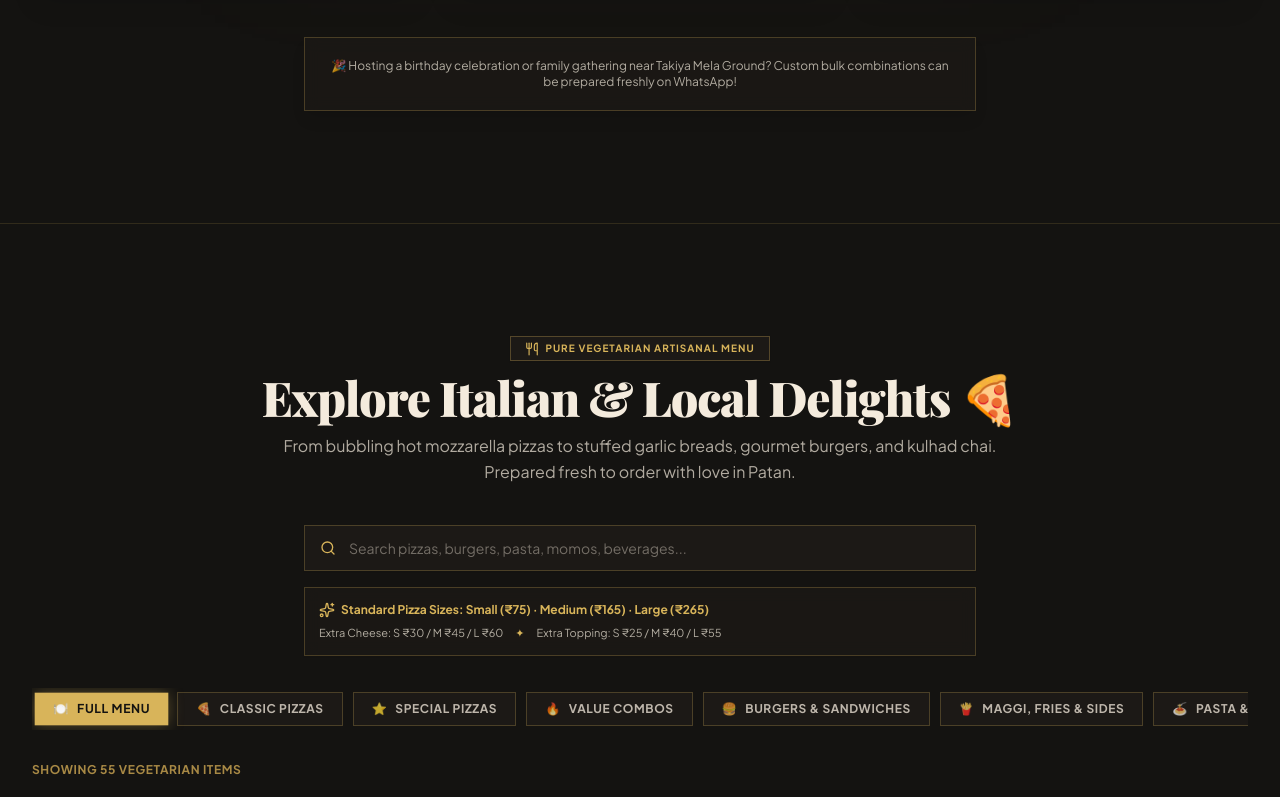
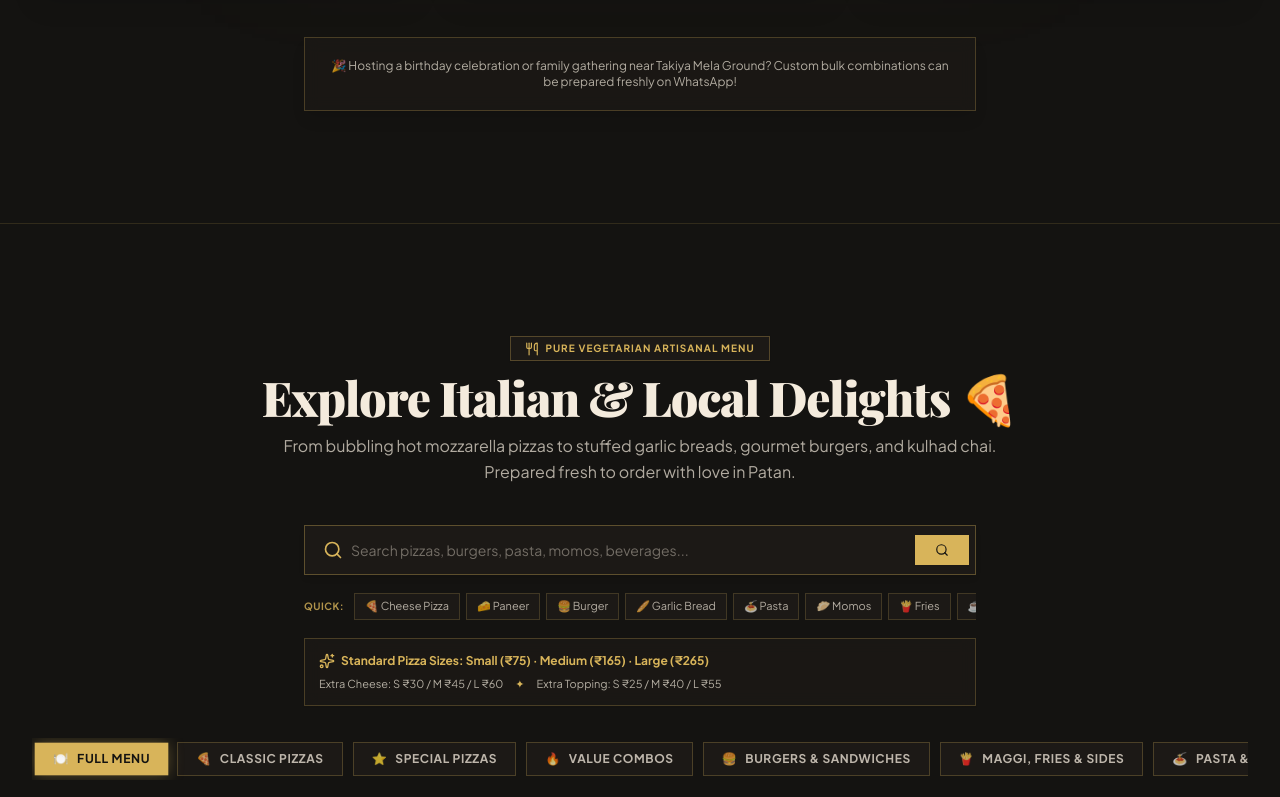
Before and after one commit to g80643067-art/Pizza-takiya-profile-here, a React (Vite) app: page / in a window 1280 px wide. Shown: the part 2000-2797 px from the top of the page. Built offline with nearby package versions, Linux system fonts and the light colour scheme; a web font is replaced by a local one.

Commit message:
feat: add quick search functionality to navbar
Integrate a search button in the navigation bar that scrolls to the menu and automatically focuses the search input for a better user experience. Updated filter logic to prioritize search queries over category selections.

```diff
--- a/src/components/MenuSection.tsx
+++ b/src/components/MenuSection.tsx
@@ -24,19 +24,59 @@ interface MenuSectionProps {
 export const MenuSection: React.FC<MenuSectionProps> = ({ onAddToCart, onOrderNow }) => {
   const [activeCategory, setActiveCategory] = useState<CategoryId>('all');
   const [searchQuery, setSearchQuery] = useState('');
+  const searchInputRef = React.useRef<HTMLInputElement>(null);
+
+  const query = searchQuery.trim().toLowerCase();
 
   const filteredItems = useMemo(() => {
     return MENU_ITEMS.filter((item) => {
-      const matchesCategory = activeCategory === 'all' || item.category === activeCategory;
-      const query = searchQuery.trim().toLowerCase();
       const matchesSearch =
         query === '' ||
         item.name.toLowerCase().includes(query) ||
         item.description.toLowerCase().includes(query) ||
         item.category.toLowerCase().includes(query);
-      return matchesCategory && matchesSearch;
+
+      // If user typed a search query, search across the entire menu so they always find what they want
+      if (query !== '') {
+        return matchesSearch;
+      }
+
+      // Otherwise filter by selected category
+      return activeCategory === 'all' || item.category === activeCategory;
     });
-  }, [activeCategory, searchQuery]);
+  }, [activeCategory, query]);
+
+  const handleSearchSubmit = (e: React.FormEvent) => {
+    e.preventDefault();
+    if (searchInputRef.current) {
+      searchInputRef.current.blur();
+    }
+    // Scroll smoothly to results
+    const resultsEl = document.getElementById('menu-results-grid');
+    if (resultsEl) {
+      const navHeight = 120;
+      const targetPos = resultsEl.getBoundingClientRect().top + window.pageYOffset - navHeight;
+      window.scrollTo({ top: targetPos, behavior: 'smooth' });
+    }
+  };
+
+  const handleQuickSearch = (term: string) => {
+    setSearchQuery(term);
+    if (searchInputRef.current) {
+      searchInputRef.current.focus();
+    }
+  };
+
+  const quickSearchTags = [
+    { label: '🍕 Cheese Pizza', term: 'cheese pizza' },
+    { label: '🧀 Paneer', term: 'paneer' },
+    { label: '🍔 Burger', term: 'burger' },
+    { label: '🥖 Garlic Bread', term: 'garlic bread' },
+    { label: '🍝 Pasta', term: 'pasta' },
+    { label: '🥟 Momos', term: 'momos' },
+    { label: '🍟 Fries', term: 'fries' },
+    { label: '☕ Chai / Coffee', term: 'coffee' },
+  ];
 
   return (
     <section id="menu" className="py-20 md:py-28 bg-[#141311] text-[#F4EBDD] scroll-mt-20 border-b border-[#D8B45A]/15 overflow-hidden relative">
@@ -61,25 +101,80 @@ export const MenuSection: React.FC<MenuSectionProps> = ({ onAddToCart, onOrderNo
 
         {/* Search Bar & Addon Information Banner */}
         <div className="max-w-2xl mx-auto mb-8 space-y-4">
-          {/* Search Bar */}
-          <div className="relative">
-            <Search className="w-4 h-4 absolute left-4 top-1/2 -translate-y-1/2 text-[#D8B45A]" />
+          {/* Form Search Bar with Interactive Action Button */}
+          <form
+            onSubmit={handleSearchSubmit}
+            className="relative flex items-center w-full rounded-full bg-[#1C1916] border border-[#D8B45A]/35 focus-within:border-[#D8B45A] focus-within:ring-2 focus-within:ring-[#D8B45A]/20 shadow-md p-1 sm:p-1.5 transition-all"
+          >
+            <button
+              type="button"
+              onClick={() => searchInputRef.current?.focus()}
+              className="pl-3 pr-2 text-[#D8B45A] hover:text-[#C9A44B] cursor-pointer"
+              aria-label="Focus search input"
+            >
+              <Search className="w-4 h-4 sm:w-5 sm:h-5" />
+            </button>
+
             <input
+              ref={searchInputRef}
+              id="menu-search-input"
               type="text"
               placeholder="Search pizzas, burgers, pasta, momos, beverages..."
               value={searchQuery}
               onChange={(e) => setSearchQuery(e.target.value)}
-              className="w-full pl-11 pr-10 py-3 rounded-full bg-[#1C1916] border border-[#D8B45A]/25 focus:border-[#D8B45A] focus:ring-1 focus:ring-[#D8B45A] text-[#F4EBDD] placeholder:text-[#F4EBDD]/40 text-xs sm:text-sm shadow-xs transition-all outline-none"
+              className="flex-1 bg-transparent border-none py-2 text-[#F4EBDD] placeholder:text-[#F4EBDD]/40 text-xs sm:text-sm outline-none"
             />
+
+            {/* Clear Button */}
             {searchQuery && (
               <button
-                onClick={() => setSearchQuery('')}
-                className="absolute right-3.5 top-1/2 -translate-y-1/2 text-[#F4EBDD]/50 hover:text-[#D8B45A] p-1 cursor-pointer"
+                type="button"
+                id="menu-search-clear-btn"
+                onClick={() => {
+                  setSearchQuery('');
+                  searchInputRef.current?.focus();
+                }}
+                className="text-[#F4EBDD]/50 hover:text-[#D8B45A] p-1.5 mr-1 cursor-pointer transition-colors"
                 aria-label="Clear search"
               >
                 <X className="w-4 h-4" />
               </button>
             )}
+
+            {/* Dedicated Search Action Button */}
+            <button
+              type="submit"
+              id="menu-search-submit-btn"
+              className="px-4 sm:px-5 py-2 rounded-full bg-[#D8B45A] hover:bg-[#C9A44B] text-[#141311] font-bold text-xs uppercase tracking-wider flex items-center gap-1.5 transition-all shadow-xs cursor-pointer active:scale-95 shrink-0"
+              aria-label="Execute search"
+            >
+              <Search className="w-3.5 h-3.5" />
+              <span className="hidden xs:inline font-black">Search</span>
+            </button>
+          </form>
+
+          {/* Quick Filter Tag Chips */}
+          <div className="flex items-center gap-1.5 overflow-x-auto no-scrollbar py-0.5">
+            <span className="text-[10px] uppercase tracking-wider text-[#D8B45A]/80 font-bold whitespace-nowrap mr-1">
+              Quick:
+            </span>
+            {quickSearchTags.map((tag) => {
+              const isSelected = query === tag.term.toLowerCase();
+              return (
+                <button
+                  key={tag.term}
+                  type="button"
+                  onClick={() => handleQuickSearch(isSelected ? '' : tag.term)}
+                  className={`px-2.5 py-1 rounded-full text-[11px] font-medium whitespace-nowrap transition-all cursor-pointer ${
+                    isSelected
+                      ? 'bg-[#D8B45A] text-[#141311] font-bold shadow-xs'
+                      : 'bg-[#1C1916] text-[#F4EBDD]/70 hover:text-[#D8B45A] hover:bg-[#25211D] border border-[#D8B45A]/20'
+                  }`}
+                >
+                  {tag.label}
+                </button>
+              );
+            })}
           </div>
 
           {/* Pizza Pricing & Addon Reference Banner */}
@@ -96,16 +191,20 @@ export const MenuSection: React.FC<MenuSectionProps> = ({ onAddToCart, onOrderNo
           </div>
         </div>
 
-        {/* Category Navigation - ONE horizontal scrollable row with smooth touch/swipe scrolling */}
+        {/* Category Navigation - When not searching, show horizontal category pills */}
         <div className="w-full max-w-full overflow-hidden mb-8">
           <div className="flex items-center gap-2 sm:gap-2.5 overflow-x-auto no-scrollbar flex-nowrap scroll-smooth py-1 px-1 touch-pan-x">
             {CATEGORIES.map((cat) => (
               <button
                 key={cat.id}
                 id={`category-btn-${cat.id}`}
-                onClick={() => setActiveCategory(cat.id)}
+                onClick={() => {
+                  setActiveCategory(cat.id);
+                  // If user clicks a specific category, clear search query so category view works as expected
+                  if (searchQuery) setSearchQuery('');
+                }}
                 className={`whitespace-nowrap shrink-0 px-3.5 sm:px-4.5 py-2 text-[11px] sm:text-xs font-bold uppercase tracking-wider flex items-center gap-1.5 sm:gap-2 transition-all cursor-pointer ${
-                  activeCategory === cat.id
+                  activeCategory === cat.id && !searchQuery
                     ? 'bg-[#D8B45A] text-[#141311] font-black shadow-[0_0_15px_rgba(216,180,90,0.35)] scale-[1.02]'
                     : 'bg-[#1C1916] hover:bg-[#25211D] text-[#F4EBDD]/75 hover:text-[#D8B45A] border border-[#D8B45A]/25'
                 }`}
@@ -118,8 +217,14 @@ export const MenuSection: React.FC<MenuSectionProps> = ({ onAddToCart, onOrderNo
         </div>
 
         {/* Menu Items Count & Reset Filter */}
-        <div className="flex items-center justify-between mb-6 text-xs text-[#A88945] font-bold uppercase tracking-wider">
-          <span>Showing {filteredItems.length} vegetarian items</span>
+        <div id="menu-results-grid" className="flex items-center justify-between mb-6 text-xs text-[#A88945] font-bold uppercase tracking-wider">
+          <span>
+            {searchQuery ? (
+              <>Found {filteredItems.length} items matching "<span className="text-[#F4EBDD] font-black">{searchQuery}</span>"</>
+            ) : (
+              <>Showing {filteredItems.length} vegetarian items</>
+            )}
+          </span>
           {(activeCategory !== 'all' || searchQuery) && (
             <button
               onClick={() => {
--- a/src/components/Navbar.tsx
+++ b/src/components/Navbar.tsx
@@ -1,5 +1,5 @@
 import React, { useState, useEffect } from 'react';
-import { Phone, ShoppingBag, MapPin, ArrowRight, Utensils, Sparkles } from 'lucide-react';
+import { Phone, ShoppingBag, MapPin, ArrowRight, Utensils, Sparkles, Search } from 'lucide-react';
 import { RESTAURANT_INFO } from '../data/menuData';
 
 interface NavbarProps {
@@ -46,6 +46,7 @@ export const Navbar: React.FC<NavbarProps> = ({ cartCount, onOpenCart }) => {
 
   const navButtons = [
     { id: 'home', name: 'Home', href: '#home' },
+    { id: 'search', name: '🔍 Search', href: '#menu', isSearch: true },
     { id: 'menu', name: 'Menu', href: '#menu' },
     { id: 'combos', name: 'Combos', href: '#combos' },
     { id: 'about', name: 'About', href: '#about' },
@@ -54,7 +55,17 @@ export const Navbar: React.FC<NavbarProps> = ({ cartCount, onOpenCart }) => {
     { id: 'contact', name: 'Contact', href: '#contact' },
   ];
 
-  const handleNavClick = (e: React.MouseEvent<HTMLAnchorElement>, href: string) => {
+  const focusSearchInput = () => {
+    setTimeout(() => {
+      const searchInput = document.getElementById('menu-search-input') as HTMLInputElement | null;
+      if (searchInput) {
+        searchInput.focus();
+        searchInput.select();
+      }
+    }, 350);
+  };
+
+  const handleNavClick = (e: React.MouseEvent<HTMLAnchorElement>, href: string, isSearch?: boolean) => {
     e.preventDefault();
     const target = document.querySelector(href);
     if (target) {
@@ -66,6 +77,23 @@ export const Navbar: React.FC<NavbarProps> = ({ cartCount, onOpenCart }) => {
       });
       const sectionId = href.replace('#', '');
       setActiveSection(sectionId);
+      if (isSearch) {
+        focusSearchInput();
+      }
+    }
+  };
+
+  const handleSearchButtonClick = () => {
+    const target = document.querySelector('#menu');
+    if (target) {
+      const navHeight = 110;
+      const targetPosition = target.getBoundingClientRect().top + window.pageYOffset - navHeight;
+      window.scrollTo({
+        top: targetPosition,
+        behavior: 'smooth',
+      });
+      setActiveSection('menu');
+      focusSearchInput();
     }
   };
 
@@ -131,6 +159,18 @@ export const Navbar: React.FC<NavbarProps> = ({ cartCount, onOpenCart }) => {
 
           {/* Direct Action Buttons - Always Visible & Clearly Fitted */}
           <div className="flex items-center gap-2 sm:gap-3 shrink-0">
+            {/* Quick Search Button */}
+            <button
+              id="nav-search-btn"
+              onClick={handleSearchButtonClick}
+              className="flex items-center gap-1.5 px-3 py-1.5 sm:px-3 sm:py-2 rounded-full bg-[#1C1916] hover:bg-[#25211D] text-[#D8B45A] border border-[#D8B45A]/40 shadow-xs transition-all cursor-pointer active:scale-95"
+              aria-label="Search Menu Items"
+              title="Search Menu"
+            >
+              <Search className="w-3.5 h-3.5 sm:w-4 sm:h-4 text-[#D8B45A]" />
+              <span className="text-[10px] sm:text-xs font-bold uppercase tracking-wider hidden xs:inline">Search</span>
+            </button>
+
             {/* View Order Tray Button */}
             <button
               id="nav-cart-btn"
@@ -170,7 +210,7 @@ export const Navbar: React.FC<NavbarProps> = ({ cartCount, onOpenCart }) => {
                   key={btn.id}
                   id={`nav-btn-${btn.id}`}
                   href={btn.href}
-                  onClick={(e) => handleNavClick(e, btn.href)}
+                  onClick={(e) => handleNavClick(e, btn.href, btn.isSearch)}
                   className={`px-2.5 sm:px-3.5 py-1 rounded-full text-[10px] sm:text-xs font-bold uppercase tracking-wider transition-all cursor-pointer select-none whitespace-nowrap ${
                     isActive
                       ? 'bg-[#D8B45A] text-[#141311] shadow-[0_0_12px_rgba(216,180,90,0.35)] scale-[1.03]'
```
